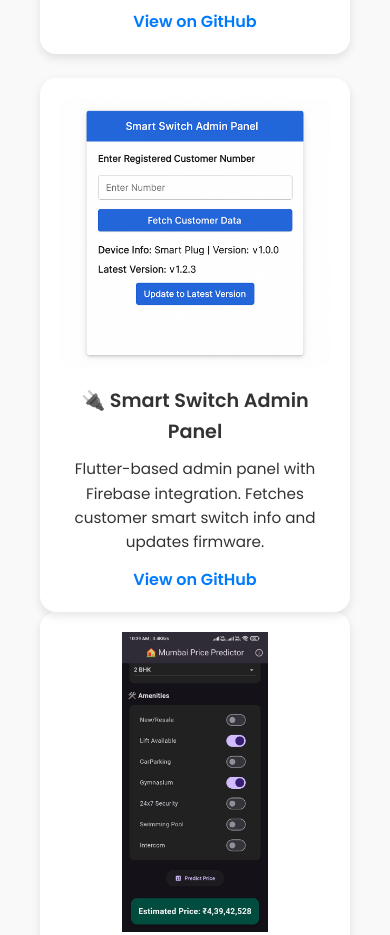
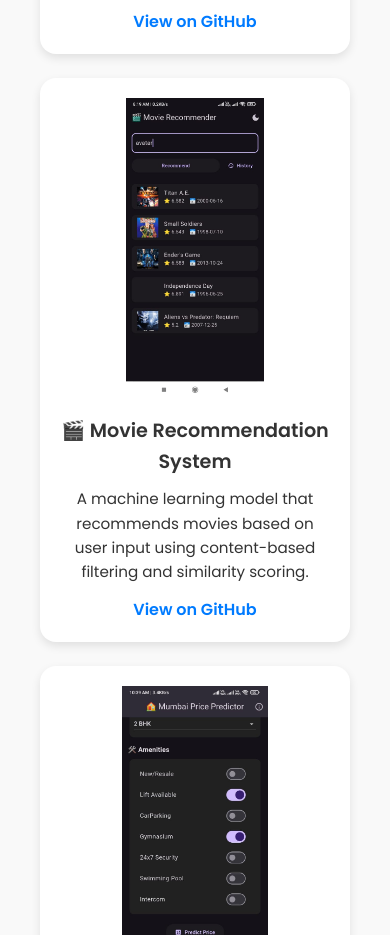
Before and after one commit to SaranshDataAI/portfolio, a plain HTML site: page index.html in a window 390 px wide. Shown: the part 1697-2632 px from the top of the page. Drawn offline with nearby package versions, Linux system fonts and the light colour scheme.

Commit message:
Update index.html

```diff
--- a/index.html
+++ b/index.html
@@ -56,22 +56,24 @@
         <a href="https://github.com/SaranshDataAI/Fake-News-Detection-App.git" target="_blank">View on GitHub</a>
       </div>
 
-      <!-- Smart Switch Admin Panel -->
+      <!-- Movie Recommendation System -->
       <div class="project-card">
-        <img src="assets/smart-switch-ss.png" alt="Smart Switch Admin Panel Screenshot">
-        <h3>🔌 Smart Switch Admin Panel</h3>
-        <p>Flutter-based admin panel with Firebase integration. Fetches customer smart switch info and updates firmware.</p>
-        <a href="https://github.com/SaranshDataAI/Smart-Switch-Admin-panel.git" target="_blank">View on GitHub</a>
+        <img src="assets/movie-recommender.jpg" alt="Movie Recommendation System Screenshot">
+        <h3>🎬 Movie Recommendation System</h3>
+        <p>A machine learning model that recommends movies based on user input using content-based filtering and similarity scoring.</p>
+        <a href="https://github.com/SaranshDataAI/Movie-Recommendation-System" target="_blank">View on GitHub</a>
+      </div>
+
+      <!-- Mumbai House Price Predictor -->
+      <div class="project-card">
+        <img src="assets/screenshot3.jpg" alt="Mumbai House Price Predictor App Screenshot">
+        <h3>🏙️ Mumbai House Price Predictor</h3>
+        <p>A sleek Flutter mobile app that predicts house prices in Mumbai using ML and a live API. Built with a focus on speed and accuracy.</p>
+        <a href="https://github.com/SaranshDataAI/Mobile_Mumbai_app.git" target="_blank">View on GitHub</a>
       </div>
 
     </div>
-    <div class="project-card">
-      <img src="assets/screenshot3.jpg" alt="Mumbai House Price Predictor App Screenshot">
-      <h3>🏙️ Mumbai House Price Predictor</h3>
-      <p>A sleek Flutter mobile app that predicts house prices in Mumbai using ML and a live API. Built with a focus on speed and accuracy.</p>
-      <a href="https://github.com/SaranshDataAI/Mobile_Mumbai_app.git" target="_blank">View on GitHub</a>
-    </div>
-  </section>
+
 
   <!-- Skills Section -->
   <!-- Skills Section -->
```
